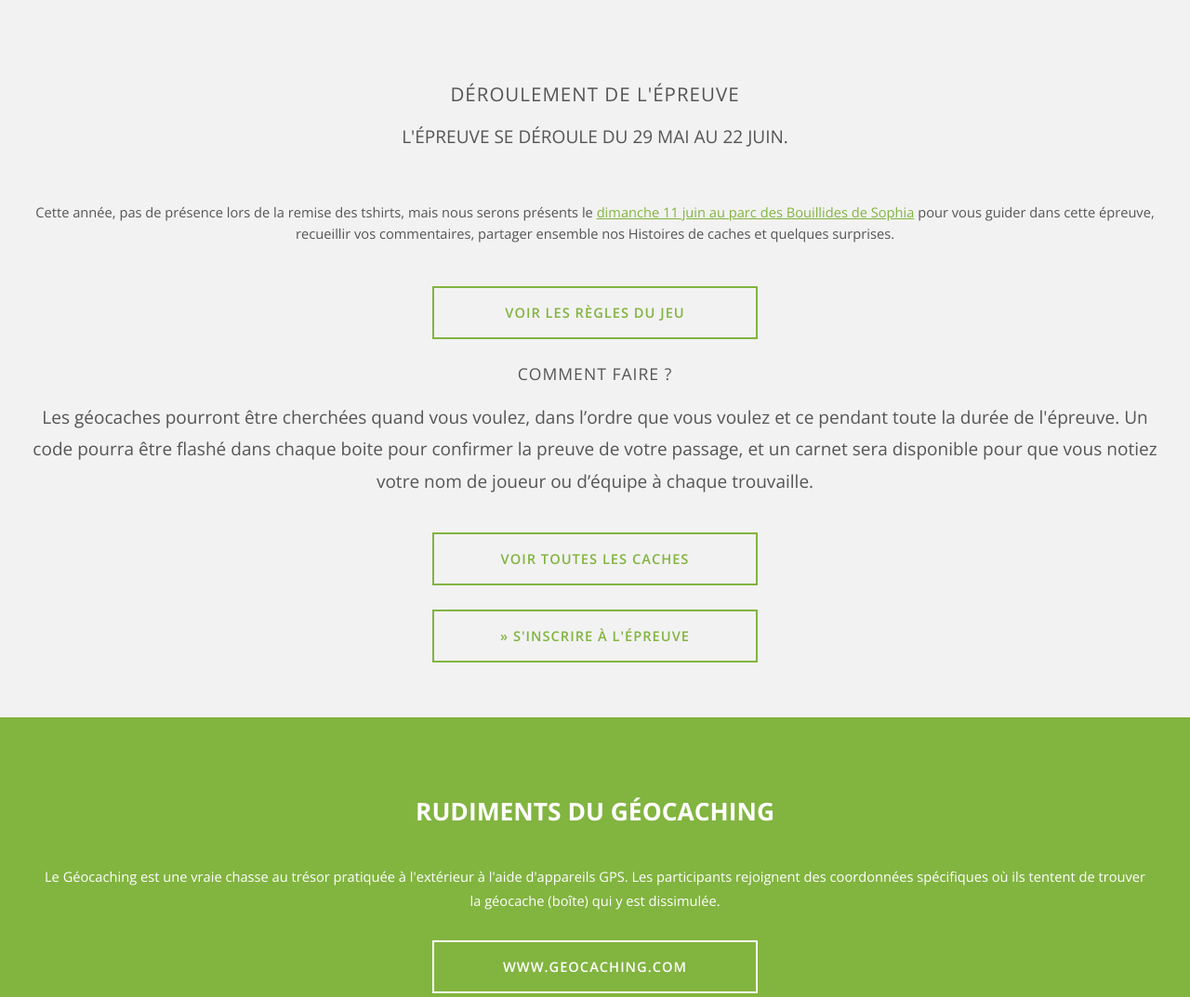
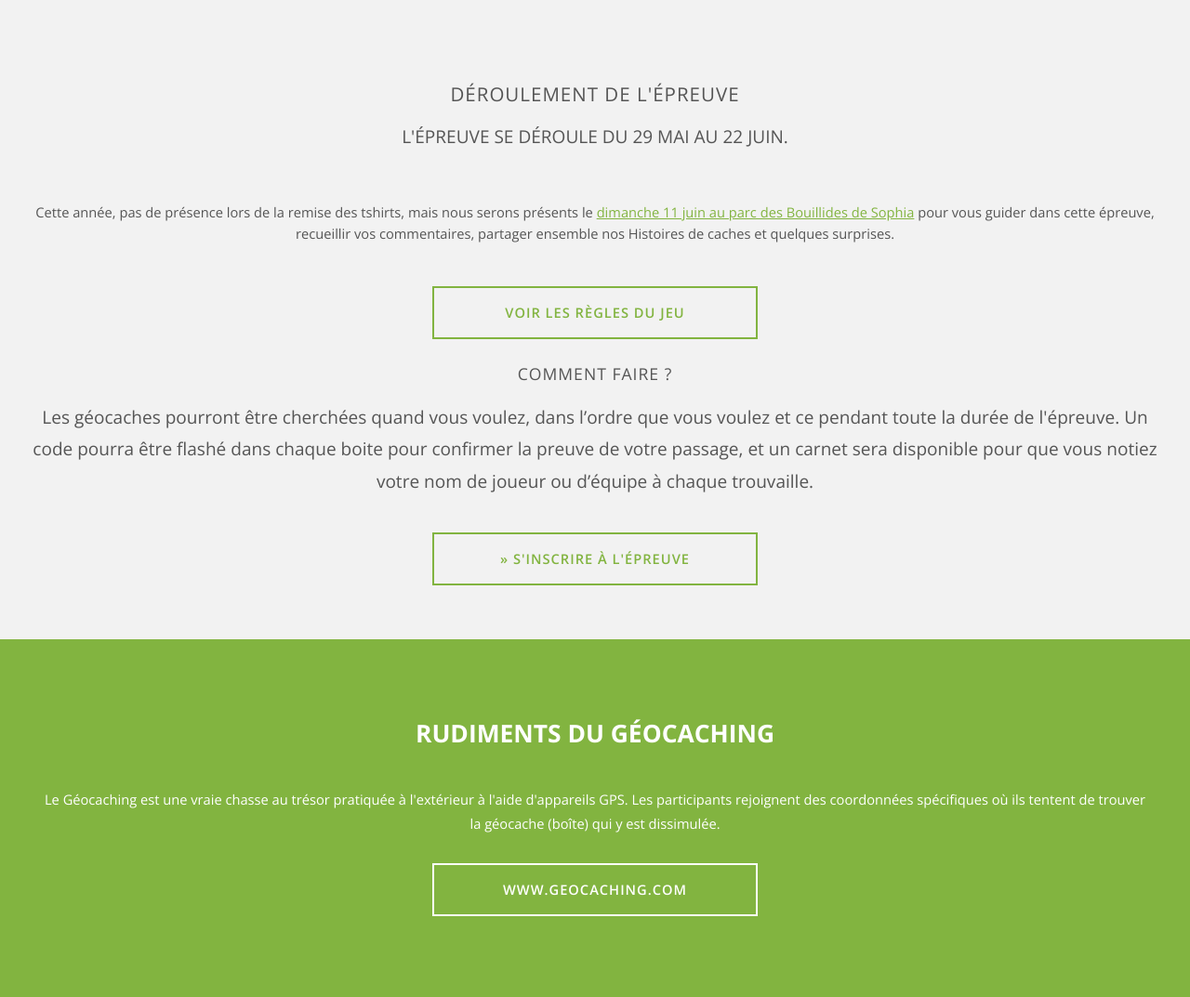
Before and after one commit to MariusMez/GeocachingJDS, a Node server app: template cloud/views/index.ejs in a window 1280 px wide. Shown: the part 350-1423 px from the top of the page at 93% size. Run offline with Node 20, Linux system fonts and the light colour scheme; the template is opened without the code that fills it, so the values that code supplies are empty.

```diff
--- a/cloud/views/index.ejs
+++ b/cloud/views/index.ejs
@@ -49,8 +49,6 @@
 				<div class="6u">
 					<h3>Comment faire ?</h3>
 					<p class="medium">Les géocaches pourront être cherchées quand vous voulez, dans l’ordre que vous voulez et ce pendant toute la durée de l'épreuve. Un code pourra être flashé dans chaque boite pour confirmer la preuve de votre passage, et un carnet sera disponible pour que vous notiez votre nom de joueur ou d’équipe à chaque trouvaille.</p>
-					<a href="/geocaches" class="button">Voir toutes les caches</a>
-					<br>
 					<a href="http://www.jeuxdesophia.com/jcms/ndo_7008/fr/mon-inscription" class="button">&raquo; S'inscrire à l'épreuve</a>
 				</div>
 			</div>
```
